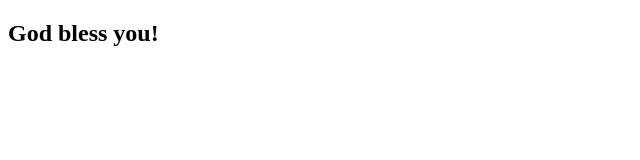
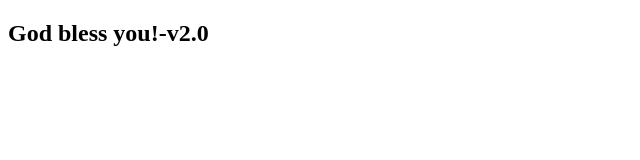
Before and after one commit to firstchronicles2930/testwebapp, a plain HTML site: page index..html in a window 1280 px wide. Shown: the full height of the page, 0-640 px from the left. Drawn offline with Linux system fonts and the light colour scheme.

Commit message:
2nd
2nd writing

```diff
--- a/index..html
+++ b/index..html
@@ -5,6 +5,6 @@
     <title>Welcome to YSLee's Home Page</title>
 </head>
 <body>
-    <h2>God bless you!</h2>
+    <h2>God bless you!-v2.0</h2>
 </body>
 </html>
```
